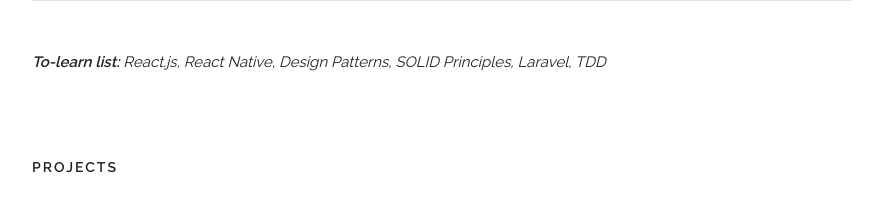
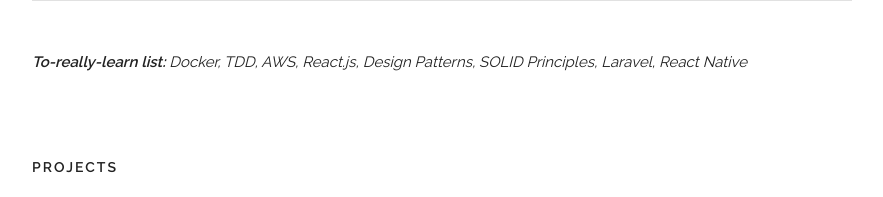
Before and after one commit to ebru/ebrukaya.me, a PHP site: page / in a window 1280 px wide. Shown: the part 2265-2462 px from the top of the page, without its empty margins (198-1081 px from the left). Run offline with PHP 8.4, Linux system fonts and the light colour scheme; some libraries are stand-ins or nearby versions.

Commit message:
to learn list is updated

```diff
--- a/index.php
+++ b/index.php
@@ -202,7 +202,7 @@
                     </tbody>
                 </table>
                 <br />
-                <em><b>To-learn list:</b> React.js, React Native, Design Patterns, SOLID Principles, Laravel, TDD</em>
+                <em><b>To-really-learn list:</b> Docker, TDD, AWS, React.js, Design Patterns, SOLID Principles, Laravel, React Native</em>
             </div>
             <!-- Projects section -->
             <div class="docs-section" id="projects" style="margin-top: 20px">
```
